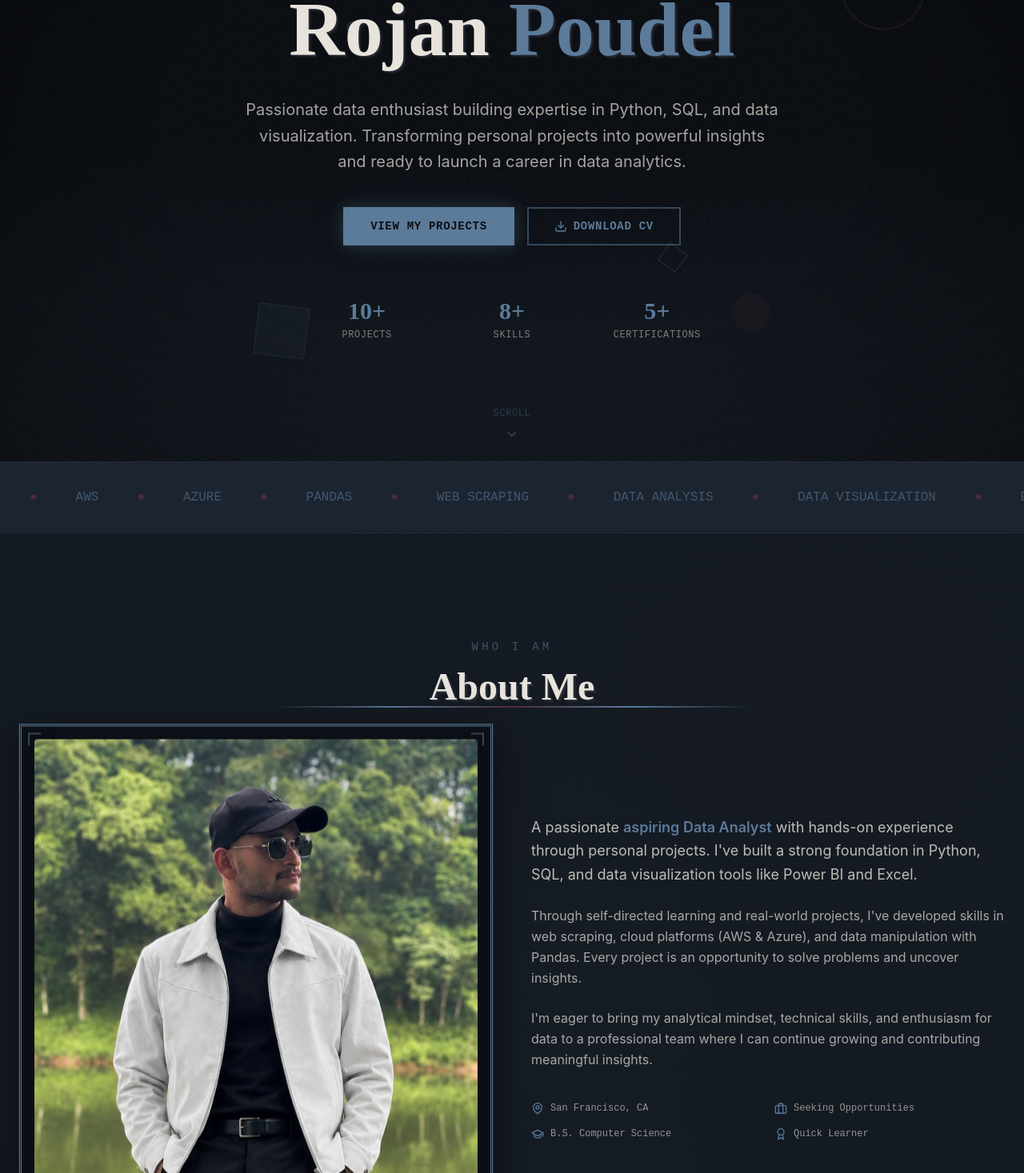
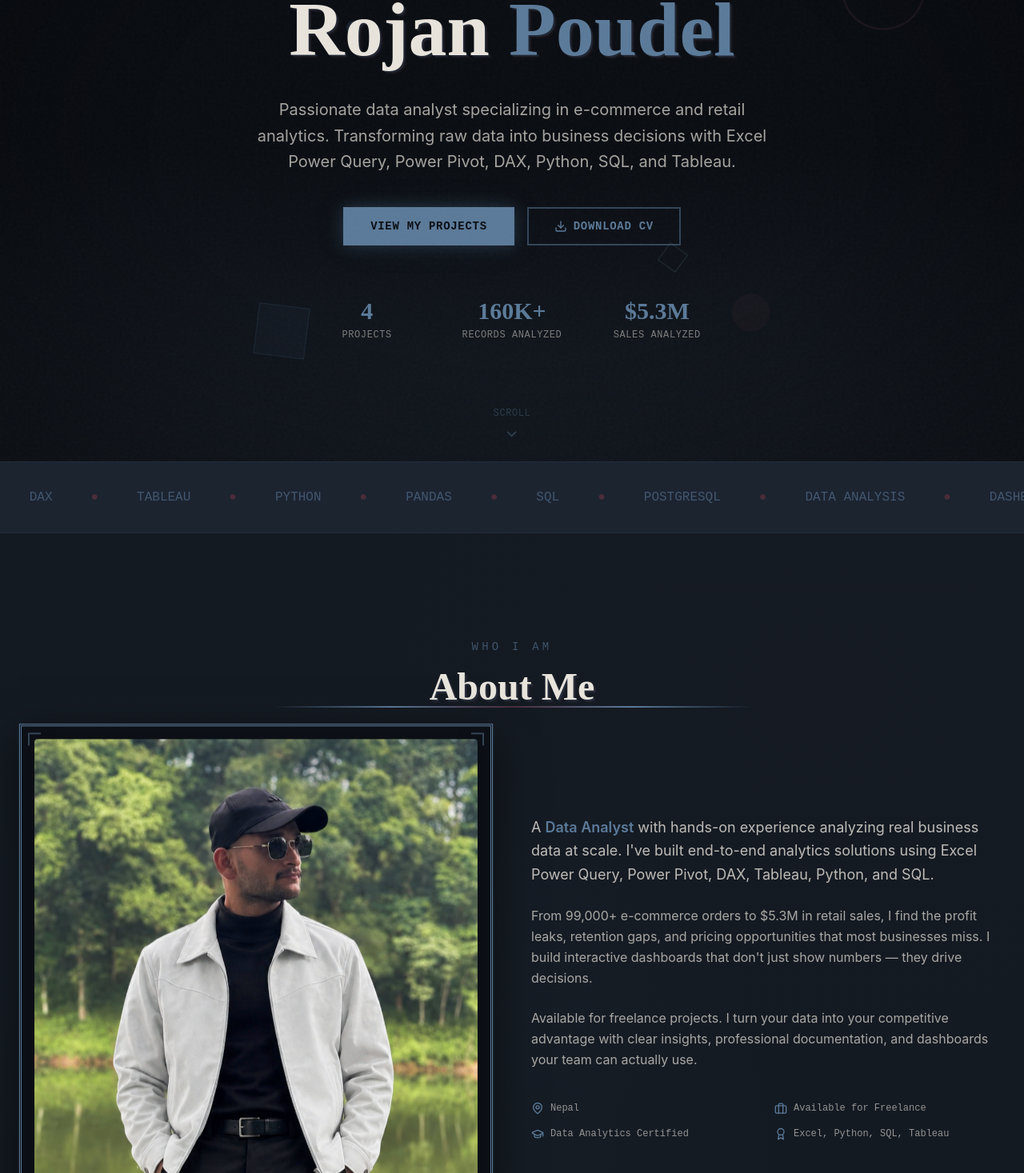
Before and after one commit to RojanDA/RojanDA.github.io, a React (Vite) app: page / in a window 1280 px wide. Shown: the part 223-1690 px from the top of the page at 80% size. Built offline with nearby package versions, Linux system fonts and the light colour scheme; a web font is replaced by a local one.

Commit message:
error fix

```diff
--- a/index.html
+++ b/index.html
@@ -3,7 +3,7 @@
   <head>
     <meta charset="UTF-8" />
     <meta name="viewport" content="width=device-width, initial-scale=1.0" />
-    <title>Rojan Poudel | Aspiring Data Analyst Portfolio</title>
+    <title>Rojan Poudel | Data Analyst Portfolio</title>
     <meta name="referrer" content="strict-origin-when-cross-origin" />
     <meta http-equiv="X-Content-Type-Options" content="nosniff" />
     <meta http-equiv="X-Frame-Options" content="DENY" />
--- a/src/App.tsx
+++ b/src/App.tsx
@@ -161,7 +161,7 @@ function HeroSection() {
             className="mb-6"
           >
             <span className="font-mono text-gold/70 text-sm md:text-base tracking-[0.3em] uppercase">
-              ── Aspiring Data Analyst ──
+              ── Data Analyst ──
             </span>
           </motion.div>
 
@@ -181,8 +181,8 @@ function HeroSection() {
             transition={{ duration: 1, delay: 0.6 }}
             className="font-body text-parchment/70 text-lg md:text-xl max-w-2xl mx-auto mb-10 leading-relaxed"
           >
-            Passionate data enthusiast building expertise in Python, SQL, and data visualization.
-            Transforming personal projects into powerful insights and ready to launch a career in data analytics.
+            Passionate data analyst specializing in e-commerce and retail analytics.
+            Transforming raw data into business decisions with Excel Power Query, Power Pivot, DAX, Python, SQL, and Tableau.
           </motion.p>
 
           <motion.div
@@ -217,9 +217,9 @@ function HeroSection() {
             className="mt-16 grid grid-cols-3 gap-8 max-w-lg mx-auto"
           >
             {[
-              { number: '10+', label: 'Projects' },
-              { number: '8+', label: 'Skills' },
-              { number: '5+', label: 'Certifications' },
+              { number: '4', label: 'Projects' },
+              { number: '160K+', label: 'Records Analyzed' },
+              { number: '$5.3M', label: 'Sales Analyzed' },
             ].map((stat, i) => (
               <motion.div
                 key={stat.label}
@@ -255,7 +255,7 @@ function MarqueeSection() {
   const { scrollYProgress } = useScroll({ target: ref, offset: ['start end', 'end start'] });
   const x = useTransform(scrollYProgress, [0, 1], ['0%', '-50%']);
 
-  const items = ['PYTHON', '●', 'SQL', '●', 'POWER BI', '●', 'EXCEL', '●', 'AWS', '●', 'AZURE', '●', 'PANDAS', '●', 'WEB SCRAPING', '●', 'DATA ANALYSIS', '●', 'DATA VISUALIZATION', '●', 'ETL', '●'];
+  const items = ['EXCEL', '●', 'POWER QUERY', '●', 'POWER PIVOT', '●', 'DAX', '●', 'TABLEAU', '●', 'PYTHON', '●', 'PANDAS', '●', 'SQL', '●', 'POSTGRESQL', '●', 'DATA ANALYSIS', '●', 'DASHBOARDS', '●'];
 
   return (
     <section ref={ref} className="relative py-8 bg-ink-mid border-y border-gold/10 overflow-hidden">
@@ -336,27 +336,26 @@ function AboutSection() {
             className="space-y-6"
           >
             <p className="font-body text-parchment/80 text-lg leading-relaxed">
-              A passionate <span className="text-gold font-semibold">aspiring Data Analyst</span> with hands-on
-              experience through personal projects. I've built a strong foundation in Python, SQL,
-              and data visualization tools like Power BI and Excel.
+              A <span className="text-gold font-semibold">Data Analyst</span> with hands-on
+              experience analyzing real business data at scale. I've built end-to-end analytics solutions
+              using Excel Power Query, Power Pivot, DAX, Tableau, Python, and SQL.
             </p>
             <p className="font-body text-parchment/70 leading-relaxed">
-              Through self-directed learning and real-world projects, I've developed skills in
-              web scraping, cloud platforms (AWS & Azure), and data manipulation with Pandas.
-              Every project is an opportunity to solve problems and uncover insights.
+              From 99,000+ e-commerce orders to $5.3M in retail sales, I find the profit leaks,
+              retention gaps, and pricing opportunities that most businesses miss. I build interactive
+              dashboards that don't just show numbers — they drive decisions.
             </p>
             <p className="font-body text-parchment/70 leading-relaxed">
-              I'm eager to bring my analytical mindset, technical skills, and enthusiasm
-              for data to a professional team where I can continue growing and contributing
-              meaningful insights.
+              Available for freelance projects. I turn your data into your competitive advantage
+              with clear insights, professional documentation, and dashboards your team can actually use.
             </p>
 
             <div className="grid grid-cols-2 gap-4 pt-4">
               {[
-                { icon: MapPin, text: 'San Francisco, CA' },
-                { icon: Briefcase, text: 'Seeking Opportunities' },
-                { icon: GraduationCap, text: 'B.S. Computer Science' },
-                { icon: Award, text: 'Quick Learner' },
+                { icon: MapPin, text: 'Nepal' },
+                { icon: Briefcase, text: 'Available for Freelance' },
+                { icon: GraduationCap, text: 'Data Analytics Certified' },
+                { icon: Award, text: 'Excel, Python, SQL, Tableau' },
               ].map((item, i) => (
                 <motion.div
                   key={item.text}
@@ -410,12 +409,12 @@ function SkillsSection() {
   const chartOpacity = useTransform(scrollYProgress, [0.1, 0.3], [0, 1]);
 
   const radarData = [
-    { skill: 'Python', value: 55 },
-    { skill: 'SQL', value: 58 },
-    { skill: 'Power BI', value: 54 },
-    { skill: 'Excel', value: 59 },
-    { skill: 'AWS', value: 51 },
-    { skill: 'Azure', value: 53 },
+    { skill: 'Excel', value: 90 },
+    { skill: 'Power Query', value: 85 },
+    { skill: 'DAX / Power Pivot', value: 80 },
+    { skill: 'Tableau', value: 75 },
+    { skill: 'SQL', value: 78 },
+    { skill: 'Python', value: 72 },
   ];
 
   const learningData = [
@@ -606,40 +605,28 @@ function ProjectsSection() {
 
   const projects = [
     {
-      title: 'Sales Dashboard with Power BI',
-      description: 'Built an interactive dashboard analyzing 10K+ sales records with dynamic filters, KPIs, and trend analysis. Implemented data modeling and DAX calculations.',
-      tags: ['Power BI', 'DAX', 'Data Modeling'],
-      metric: '10K+ Records',
+      title: 'Olist E-Commerce Analysis',
+      description: 'Analyzed 99,441 orders across 9 related datasets. Built a 32-sheet workbook with 6 Data Model relationships. Discovered a 3% repeat-purchase rate — a massive retention opportunity.',
+      tags: ['Excel', 'Power Query', 'Data Model'],
+      metric: '99K Orders',
     },
     {
-      title: 'E-Commerce Web Scraper',
-      description: 'Developed a Python web scraper to collect product data from multiple e-commerce sites. Automated data cleaning and structured storage in CSV/JSON formats.',
-      tags: ['Python', 'BeautifulSoup', 'Selenium'],
-      metric: '5K+ Products',
+      title: 'Retail Sales Performance Dashboard',
+      description: 'Interactive dashboard analyzing $5.33M in revenue across 8,888 order lines. Traced $292.8K in profit losses directly to excessive discounting above 40%.',
+      tags: ['Excel', 'PivotTables', 'DAX'],
+      metric: '$5.33M Sales',
     },
     {
-      title: 'Customer Segmentation Analysis',
-      description: 'Applied clustering algorithms to segment customers based on purchase behavior using Pandas. Created visualizations to identify key customer groups.',
-      tags: ['Python', 'Pandas', 'Scikit-learn'],
-      metric: '4 Segments',
+      title: 'AdventureWorks Time-Series Dashboard',
+      description: 'Macro-enabled enterprise dashboard with a star-schema Data Model. Connected 5 dimension tables to a 60,399-row fact table for year-over-year tracking.',
+      tags: ['Power Pivot', 'DAX', 'Macros'],
+      metric: '60K Rows',
     },
     {
-      title: 'Weather Data Pipeline on AWS',
-      description: 'Built a cloud-based data pipeline on AWS using S3, Lambda, and Athena to collect, process, and query weather data from public APIs.',
-      tags: ['AWS', 'Lambda', 'S3'],
-      metric: 'Automated',
-    },
-    {
-      title: 'Financial Data Analysis in Excel',
-      description: 'Created comprehensive financial analysis workbook with pivot tables, advanced formulas, and dynamic charts for budget tracking and forecasting.',
-      tags: ['Excel', 'Pivot Tables', 'VLOOKUP'],
-      metric: '12 Months Data',
-    },
-    {
-      title: 'SQL Database Design Project',
-      description: 'Designed and implemented a normalized database schema for a library management system. Wrote complex queries, stored procedures, and views.',
-      tags: ['SQL', 'PostgreSQL', 'Database Design'],
-      metric: '15+ Tables',
+      title: 'NYC Mobility Analytics',
+      description: 'Business diagnostic on NYC taxi data using Python and PostgreSQL. Cleaned large-scale trip records and built optimized SQL queries to analyze revenue vs. volume trends.',
+      tags: ['Python', 'PostgreSQL', 'SQL'],
+      metric: 'Python + SQL',
     },
   ];
 
```
